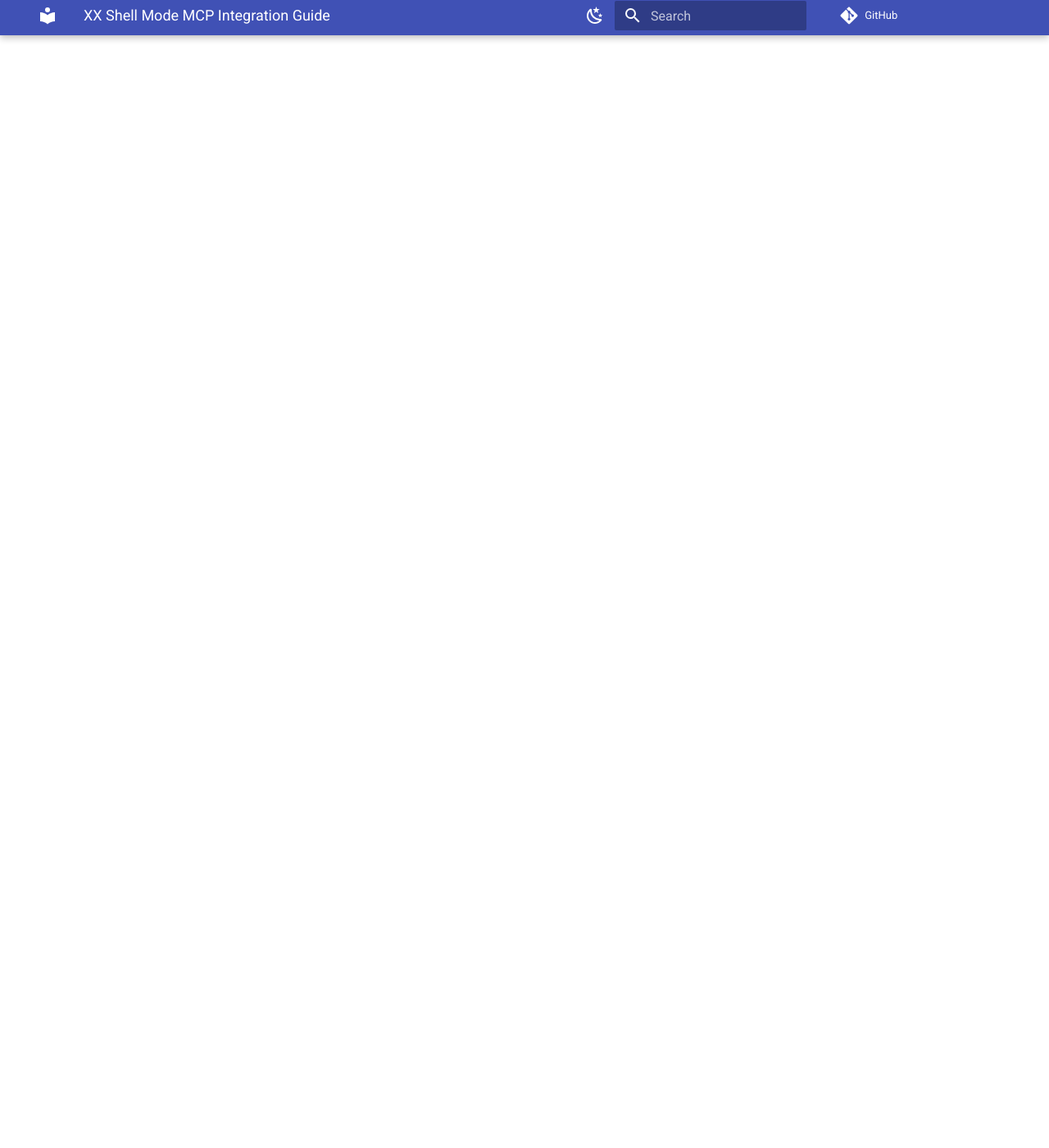
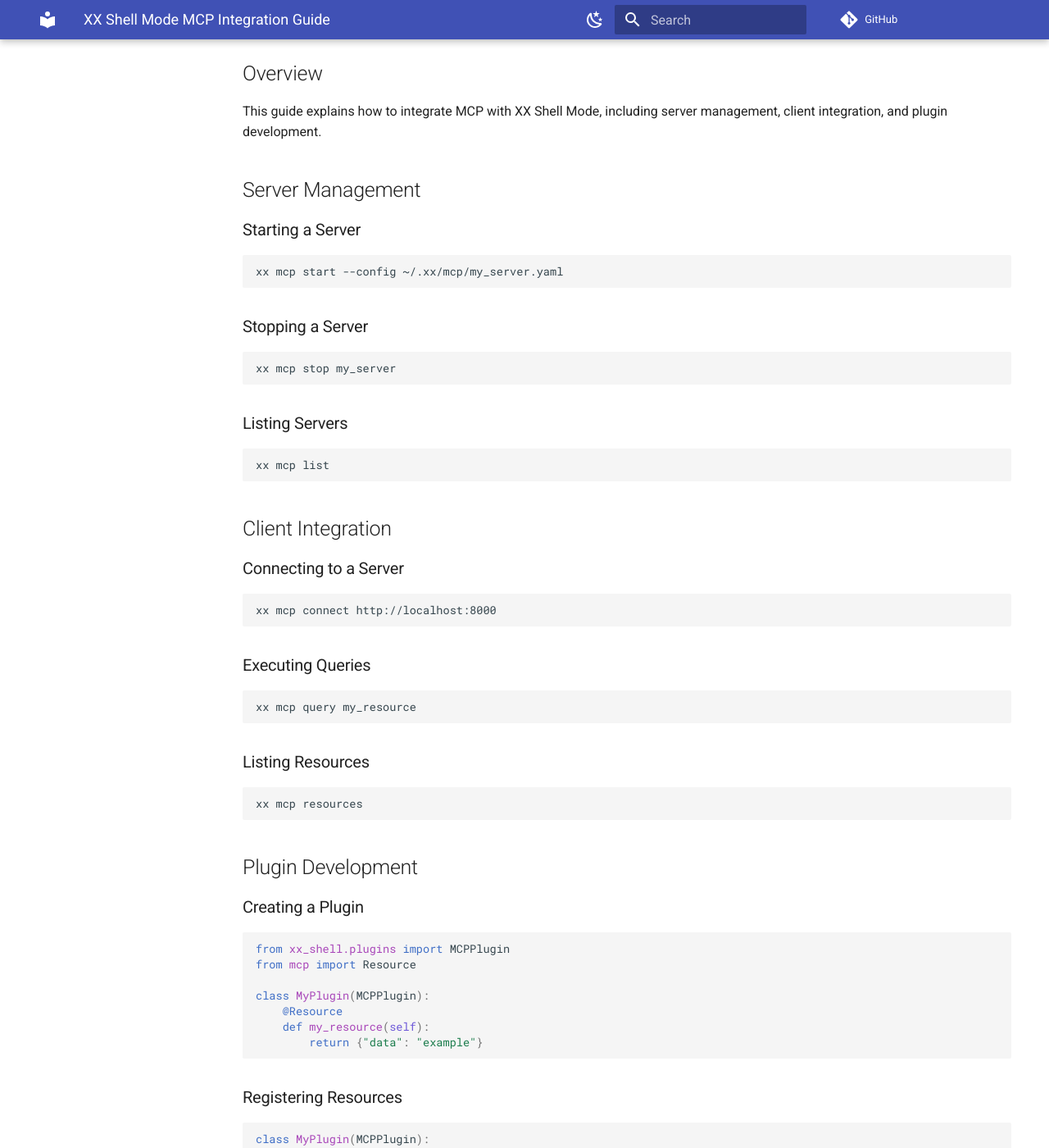
Before and after one commit to nirabo/xx-shell, an MkDocs documentation site: the page built from docs/xx_mcp_integration.md, in a window 1280 px wide and 1400 px high, scrolled down 2382 px. Shown: the whole window at 82% size. Built offline with MkDocs 1.6.1 and Material for MkDocs 9.7.7, drawn with Linux system fonts in a browser that asks for light colours; comment, search, counter and statistics services are not loaded; some of the changed text lies outside the part shown.

Commit message:
docs: add xx_mcp_integration.md with MCP integration guide

````diff
--- a/docs/xx_mcp_integration.md
+++ b/docs/xx_mcp_integration.md
@@ -81,3 +81,86 @@ xx session list
 - [MCP Python SDK Guide](docs/mcp_python_sdk.md)
 - [MCP Specification](docs/mcp_specification.md)
 - [XX Shell Documentation](docs/xx_shell.md)
+# XX Shell Mode MCP Integration Guide
+
+## Overview
+This guide explains how to integrate MCP with XX Shell Mode, including server management, client integration, and plugin development.
+
+## Server Management
+### Starting a Server
+```bash
+xx mcp start --config ~/.xx/mcp/my_server.yaml
+```
+
+### Stopping a Server
+```bash
+xx mcp stop my_server
+```
+
+### Listing Servers
+```bash
+xx mcp list
+```
+
+## Client Integration
+### Connecting to a Server
+```bash
+xx mcp connect http://localhost:8000
+```
+
+### Executing Queries
+```bash
+xx mcp query my_resource
+```
+
+### Listing Resources
+```bash
+xx mcp resources
+```
+
+## Plugin Development
+### Creating a Plugin
+```python
+from xx_shell.plugins import MCPPlugin
+from mcp import Resource
+
+class MyPlugin(MCPPlugin):
+    @Resource
+    def my_resource(self):
+        return {"data": "example"}
+```
+
+### Registering Resources
+```python
+class MyPlugin(MCPPlugin):
+    def register_resources(self):
+        self.register_resource("my_resource", self.my_resource)
+```
+
+### Error Handling
+```python
+class MyPlugin(MCPPlugin):
+    def handle_error(self, error):
+        self.log.error(f"Error in plugin: {error}")
+```
+
+## Session Management
+### Saving Session State
+```bash
+xx session save
+```
+
+### Loading Session State
+```bash
+xx session load
+```
+
+### Listing Sessions
+```bash
+xx session list
+```
+
+## Documentation
+- [MCP Python SDK Guide](mcp_python_sdk.md)
+- [MCP Specification](mcp_specification.md)
+- [XX Shell Documentation](index.md)
````
